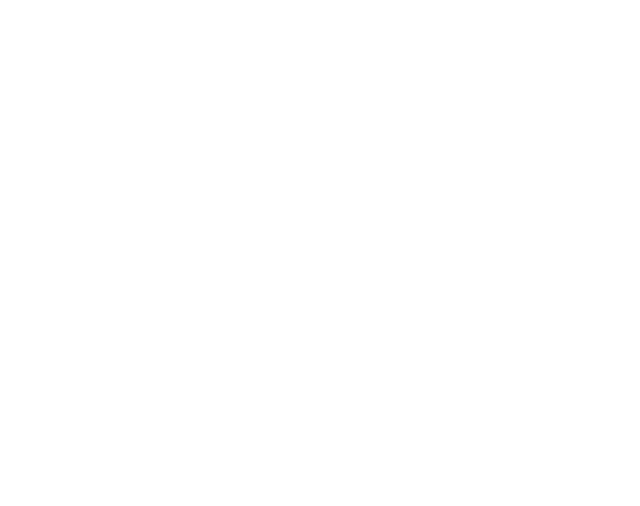
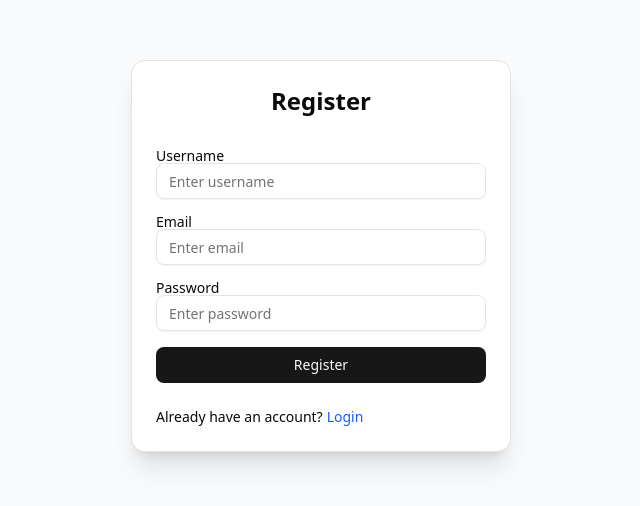
Before and after one commit to srsudeeksha/allure-report-automation, a React (Vite) app in the folder frontend/: page /allure-report-automation/register in a window 1280 px wide. Before the commit this address had no page. Shown: the part 144-650 px from the top of the page, without its empty margins (319-959 px from the left). Built offline with nearby package versions, Linux system fonts and the light colour scheme.

Commit message:
Update routing and homepage configuration for Allure report automation

```diff
--- a/frontend/src/App.tsx
+++ b/frontend/src/App.tsx
@@ -1,4 +1,4 @@
-import { BrowserRouter as Router, Routes, Route } from 'react-router-dom';
+import { BrowserRouter, Routes, Route } from 'react-router-dom';
 import Login from './pages/Login';
 import Register from './pages/Register';
 import Home from './pages/Home';
@@ -7,10 +7,10 @@
 
 function App() {
   return (
-    <Router>
+    <BrowserRouter>
       <Routes>
-        <Route path="/" element={<Login />} />
-        <Route path="/register" element={<Register />} />
+        <Route path="/allure-report-automation" element={<Login />} />
+        <Route path="/allure-report-automation/register" element={<Register />} />
 
         {/* Protected route */}
         <Route
@@ -22,7 +22,7 @@
           }
         />
       </Routes>
-    </Router>
+    </BrowserRouter>
   );
 }
 
--- a/frontend/src/main.tsx
+++ b/frontend/src/main.tsx
@@ -1,10 +1,14 @@
 import React from "react";
 import ReactDOM from "react-dom/client";
+// import { HashRouter } from "react-router-dom";
 import App from "./App";
-import "./index.css"; // make sure Tailwind directives are here
+import "./index.css";
 
-ReactDOM.createRoot(document.getElementById("root")!).render(
+
+ReactDOM.createRoot(document.getElementById("root") as HTMLElement).render(
   <React.StrictMode>
-    <App />
+    {/* <HashRouter> */}
+      <App />
+    {/* </HashRouter> */}
   </React.StrictMode>
 );
--- a/frontend/src/pages/Home.tsx
+++ b/frontend/src/pages/Home.tsx
@@ -8,7 +8,7 @@
 
   const handleLogout = () => {
     localStorage.removeItem('token');
-    navigate('/');
+    navigate('/allure-report-automation');
   };
 
   return (
--- a/frontend/src/pages/Login.tsx
+++ b/frontend/src/pages/Login.tsx
@@ -68,7 +68,7 @@
 
         <CardFooter className="text-center text-sm">
           Don’t have an account?{' '}
-          <Link to="/register" className="text-blue-600 hover:underline ml-1">Register</Link>
+          <Link to="/allure-report-automation/register" className="text-blue-600 hover:underline ml-1">Register</Link>
         </CardFooter>
       </Card>
     </div>
--- a/frontend/src/pages/Register.tsx
+++ b/frontend/src/pages/Register.tsx
@@ -61,7 +61,7 @@
 
         <CardFooter className="text-center text-sm">
           Already have an account?{' '}
-          <Link to="/login" className="text-blue-600 hover:underline ml-1">Login</Link>
+          <Link to="/allure-report-automation" className="text-blue-600 hover:underline ml-1">Login</Link>
         </CardFooter>
       </Card>
     </div>
--- a/frontend/vite.config.ts
+++ b/frontend/vite.config.ts
@@ -5,6 +5,7 @@
 
 // https://vite.dev/config/
 export default defineConfig({
+  base:'/allure-report-automation/',
   plugins: [react(), tailwindcss()],
   resolve: {
     alias: {
```
Also changed, not shown: frontend/package.json (+4 -5 lines), 1 other file (tests, documents, lock files or other folders).
